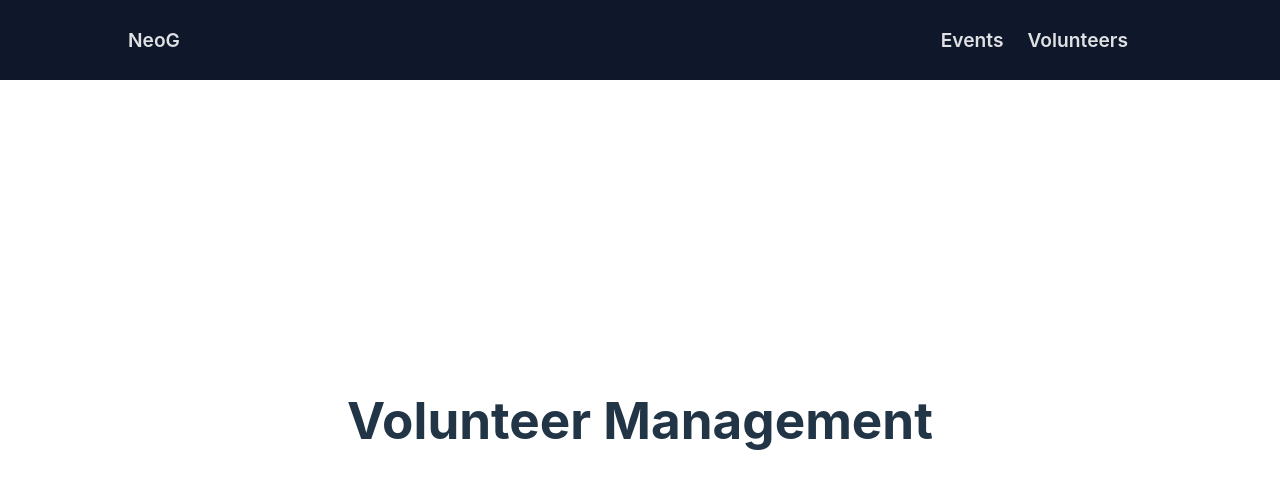
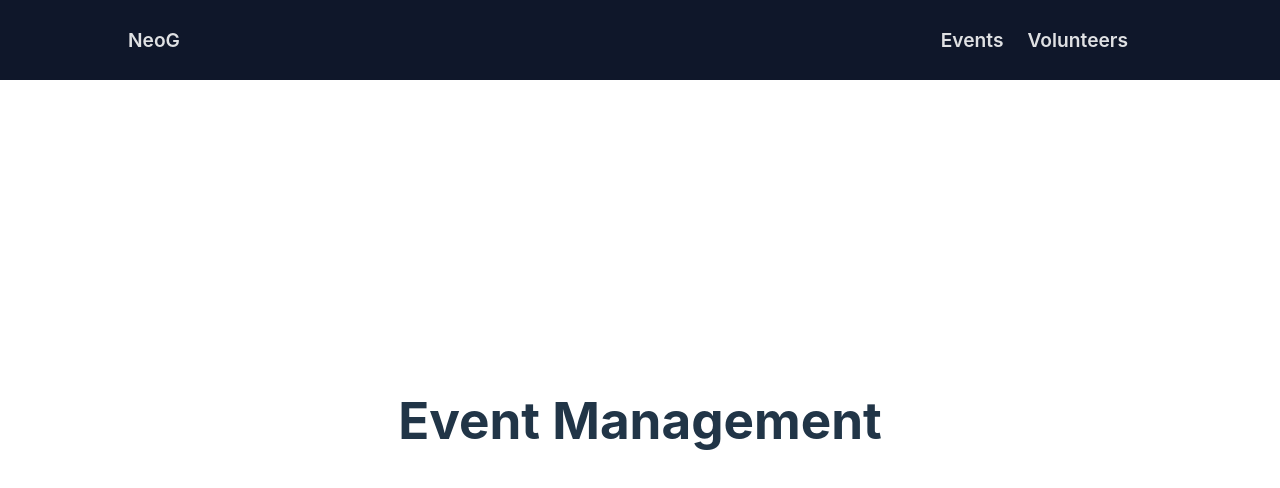
Before and after one commit to kashifhussainpathan/Volunteer-Management, a React (Vite) app in the folder client/: page / in a window 1280 px wide. Shown: the top 488 px of the page. Built offline with nearby package versions, Linux system fonts and the light colour scheme.

Commit message:
changed app heading

```diff
--- a/client/src/pages/home/Home.jsx
+++ b/client/src/pages/home/Home.jsx
@@ -4,7 +4,7 @@ import React from "react";
 const Home = () => {
   return (
     <div className="home">
-      <h1>Volunteer Management</h1>
+      <h1>Event Management</h1>
     </div>
   );
 };
```
